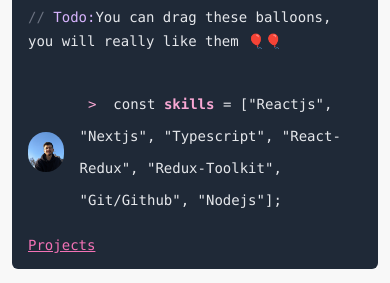
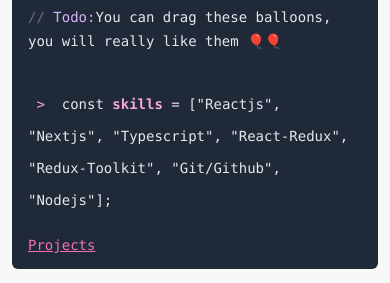
Before and after one commit to umutbarlak/My-Portfolio, a Next.js app: page / in a window 390 px wide. Shown: the part 382-665 px from the top of the page. Built offline with nearby package versions, Linux system fonts and the light colour scheme.

Commit message:
düzenleme

```diff
--- a/pages/index.jsx
+++ b/pages/index.jsx
@@ -92,15 +92,15 @@
                     </span>
                   </p>
 
-                  <div className="flex items-center space-x-4">
+                  <div className="flex justify-center items-center gap-4">
                     <img
                       src="/me/me.jpeg"
                       alt="Me"
-                      className="w-10 h-10 rounded-full"
+                      className="w-16 h-16  rounded-full object-cover me-2 hidden sm:block"
                     />
 
-                    <div className="">
-                      <p className="text-sm text-wrap leading-8">
+                    <div className="text-sm text-wrap leading-8 m-0">
+                      <p>
                         <span className="text-pink-300 "> {">"} </span> const
                         <span className="font-bold text-pink-300">
                           {" "}
```
